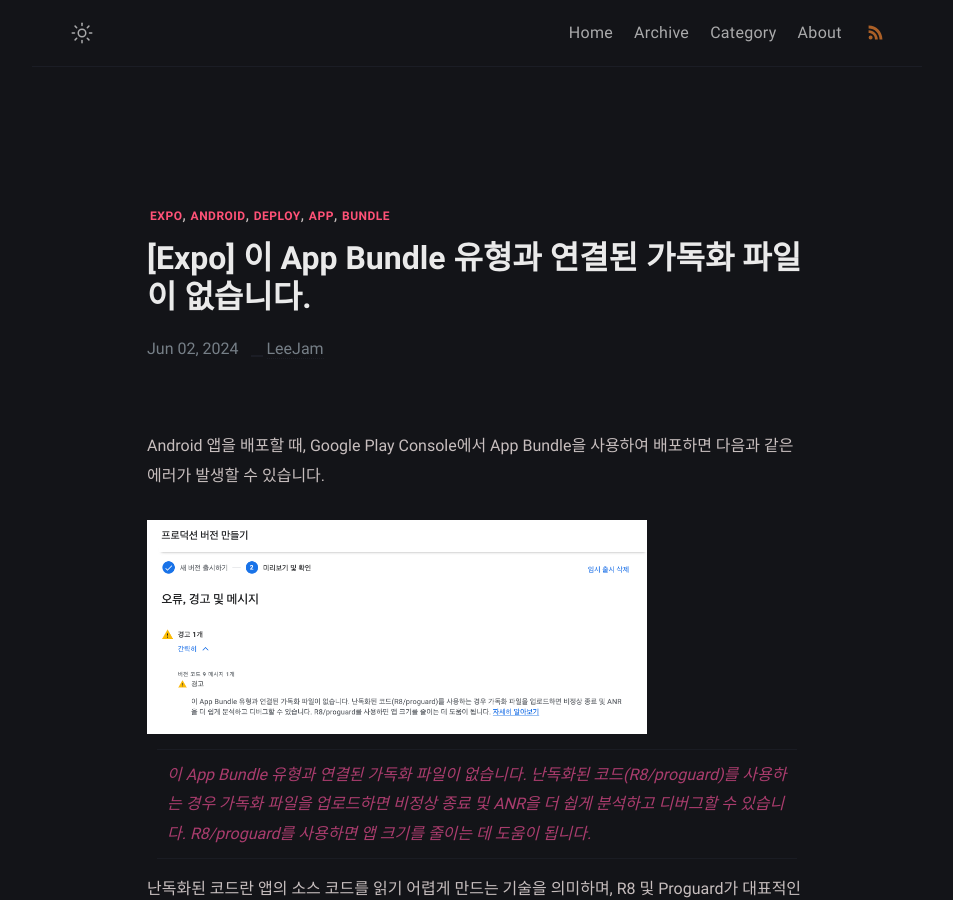
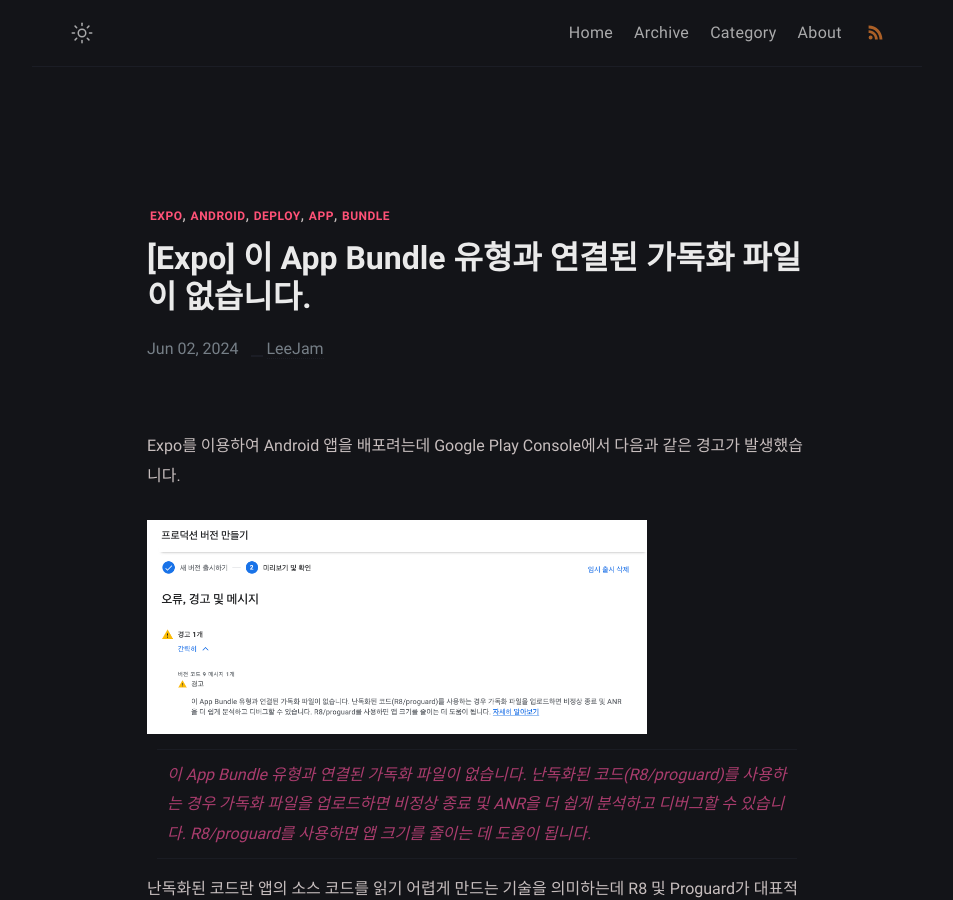
Before and after one commit to LeeJams/LeeJams.github.io, a Jekyll site: the page built from _posts/app/2024-06-02-bundle.md, in a window 1280 px wide and 900 px high. Shown: the whole window, without its empty margins (163-1116 px from the left). Built offline with Jekyll 4.4.1, drawn with Linux system fonts in a browser that asks for light colours; comment, search, counter and statistics services are not loaded; some of the changed text lies outside the part shown.

Commit message:
문구 수정

```diff
--- a/_posts/app/2024-06-02-bundle.md
+++ b/_posts/app/2024-06-02-bundle.md
@@ -5,13 +5,13 @@ tags: [EXPO, ANDROID, DEPLOY, APP, BUNDLE]
 category: ["APP"]
 ---
 
-Android 앱을 배포할 때, Google Play Console에서 App Bundle을 사용하여 배포하면 다음과 같은 에러가 발생할 수 있습니다.
+Expo를 이용하여 Android 앱을 배포려는데 Google Play Console에서 다음과 같은 경고가 발생했습니다.
 
 <img src="../../assets/img/app/bundle_error.png" alt="bundle_error" style="width: 500px" />
 
 > 이 App Bundle 유형과 연결된 가독화 파일이 없습니다. 난독화된 코드(R8/proguard)를 사용하는 경우 가독화 파일을 업로드하면 비정상 종료 및 ANR을 더 쉽게 분석하고 디버그할 수 있습니다. R8/proguard를 사용하면 앱 크기를 줄이는 데 도움이 됩니다.
 
-난독화된 코드란 앱의 소스 코드를 읽기 어렵게 만드는 기술을 의미하며, R8 및 Proguard가 대표적인 난독화 도구입니다. 이러한 난독화된 코드를 사용하는 경우 가독화 파일을 Google Play Console에 업로드해야 합니다.
+난독화된 코드란 앱의 소스 코드를 읽기 어렵게 만드는 기술을 의미하는데 R8 및 Proguard가 대표적인 난독화 도구입니다. 이런 기술을 사용하면 코드를 보호할 수 있습니다. 하지만 난독화된 코드를 사용하는 경우 가독화 파일을 Google Play Console에 업로드해야 합니다. 그렇지 않으면 위와 같은 경고가 발생하게 됩니다.
 
 Expo를 사용하는 경우 App Bundle을 사용하여 배포하게 되는데, 이 때 가독화 파일을 업로드하는 방법은 다음과 같습니다.
 
```
